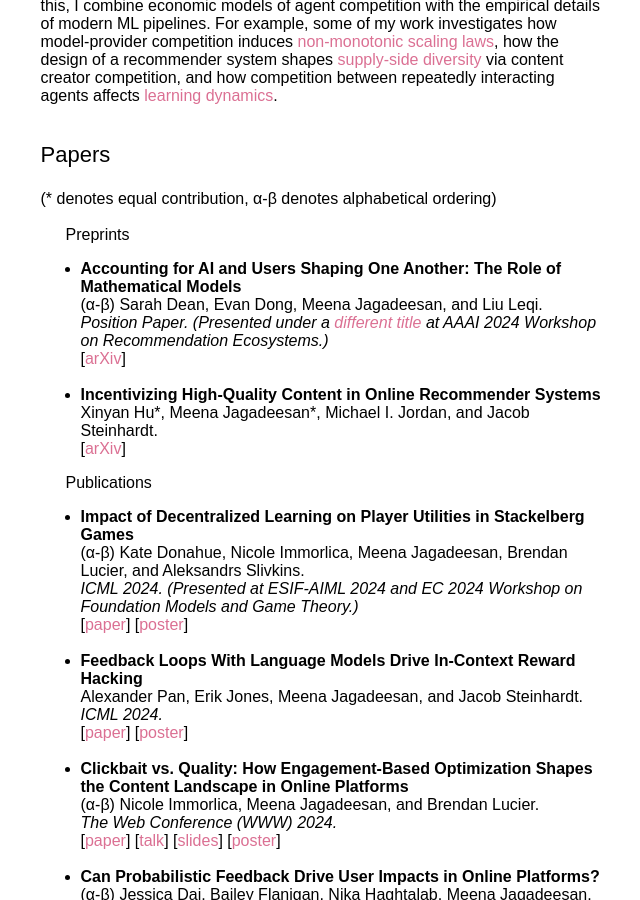
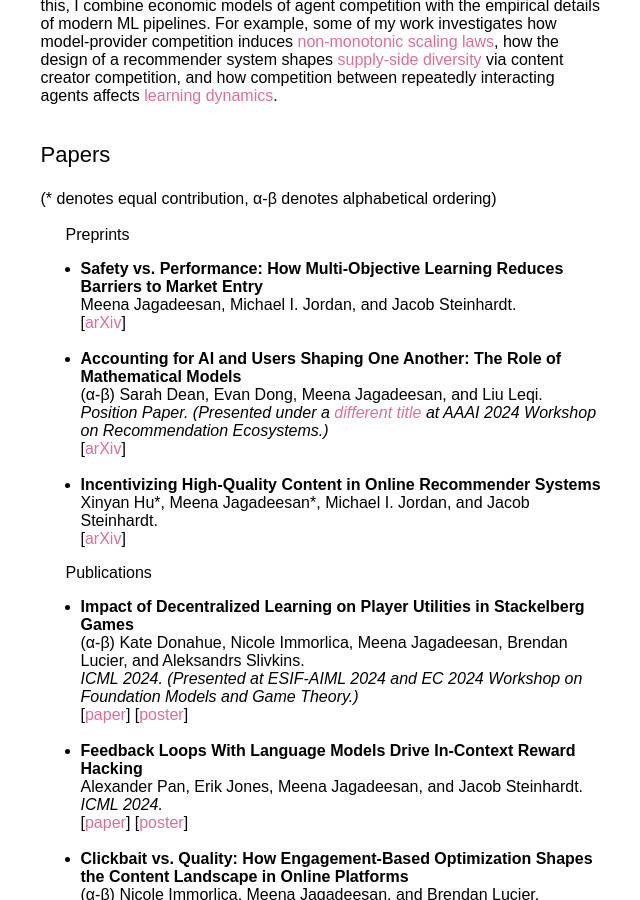
Before and after one commit to mjagadeesan/mjagadeesan.github.io, a Jekyll site: the page built from index.html, in a window 1280 px wide and 900 px high, scrolled down 531 px. Shown: the whole window, without its empty margins (412-1052 px from the left). Built offline with Jekyll 4.4.1, drawn with Linux system fonts in a browser that asks for light colours; some web fonts are replaced.

Commit message:
added paper

```diff
--- a/index.html
+++ b/index.html
@@ -23,6 +23,9 @@ layout: default
 	(<span style="font-family:Arial">*</span> denotes equal contribution, α-β denotes alphabetical ordering)<br><br>
 	<span style='font-weight:500;margin-left:25px;font-size:18'>Preprints </span><br>
 	<ul>
+	<li><b><span>Safety vs. Performance: How Multi-Objective Learning Reduces Barriers to Market Entry</span></b><br>
+	Meena Jagadeesan, Michael I. Jordan, and Jacob Steinhardt.<br>
+	[<a href=https://arxiv.org/abs/2409.03734>arXiv</a>]</li><br>
 	<li><b><span>Accounting for AI and Users Shaping One Another: The Role of Mathematical Models</span></b><br>
 	(α-β) Sarah Dean, Evan Dong, Meena Jagadeesan, and Liu Leqi.<br>
 	<span><em>Position Paper. (Presented under a <a href=https://openreview.net/forum?id=LAhDyjC3HF>different title</a> at AAAI 2024 Workshop on Recommendation Ecosystems.)</em></span><br>
```
